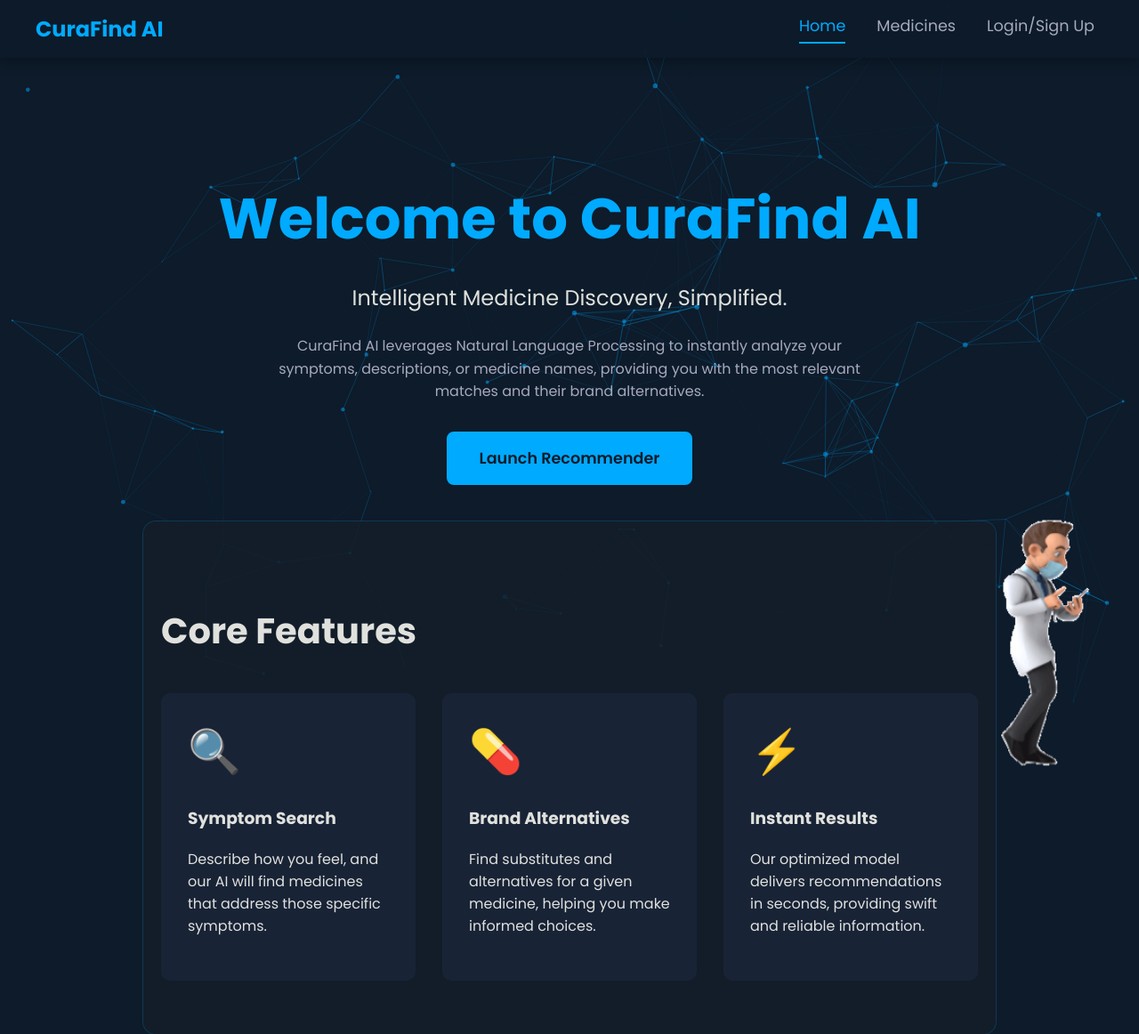
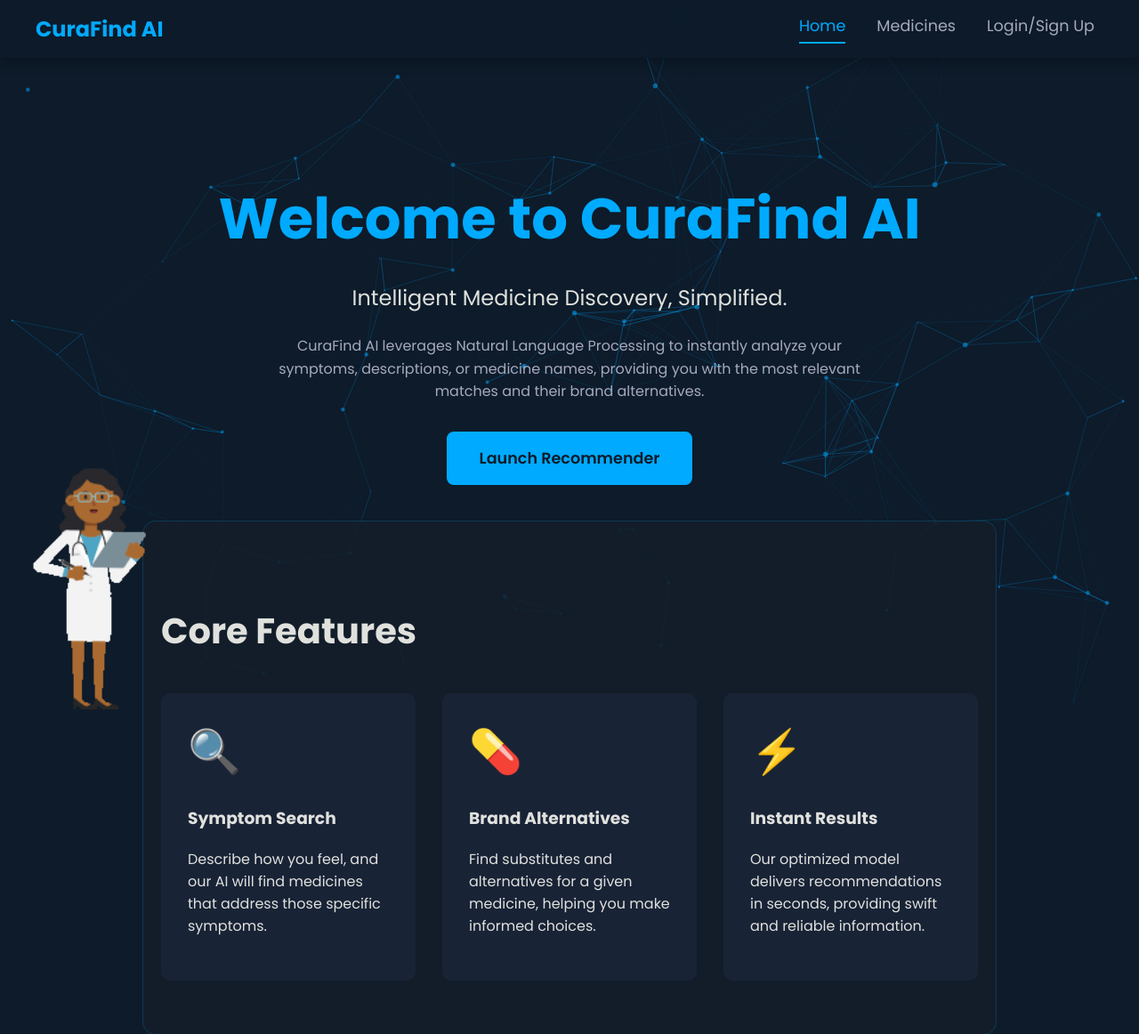
Before and after one commit to udityamerit/CuraFind-Powered-By-AI, a Flask app: page / in a window 1280 px wide. Shown: the top 1162 px of the page at 89% size. Run offline with Flask 3, Linux system fonts and the light colour scheme; parts of the project's set-up code (start-up, migrations or seed data) failed here and were passed over.

Commit message:
updated the code

```diff
--- a/Notebook/static/style.css
+++ b/Notebook/static/style.css
@@ -436,10 +436,10 @@ button:hover { background-color: var(--accent-color); color: var(--primary-bg);
 /* --- Animated Character Styles (GIF Version) --- */
 #animated-character {
     position: fixed;
-    bottom: 20px;
-    right: 20px;
-    width: 200px;
-    height: 200px;
+    bottom: -85px;
+    left: -70px;
+    width: 340px;
+    height: 400px;
     z-index: 1001;
     transition: transform 0.3s ease;
 }
--- a/Notebook/templates/base.html
+++ b/Notebook/templates/base.html
@@ -17,7 +17,7 @@
     <div id="particles-js"></div>
 
     <div id="animated-character">
-        <img src="{{ url_for('static', filename='doctor.gif') }}" alt="Animated Doctor">
+        <img src="{{ url_for('static', filename='doc.gif') }}" alt="Animated Doctor">
     </div>
 
     <header class="main-header">
```
Also changed, not shown: Notebook/static/doc.gif (added).
